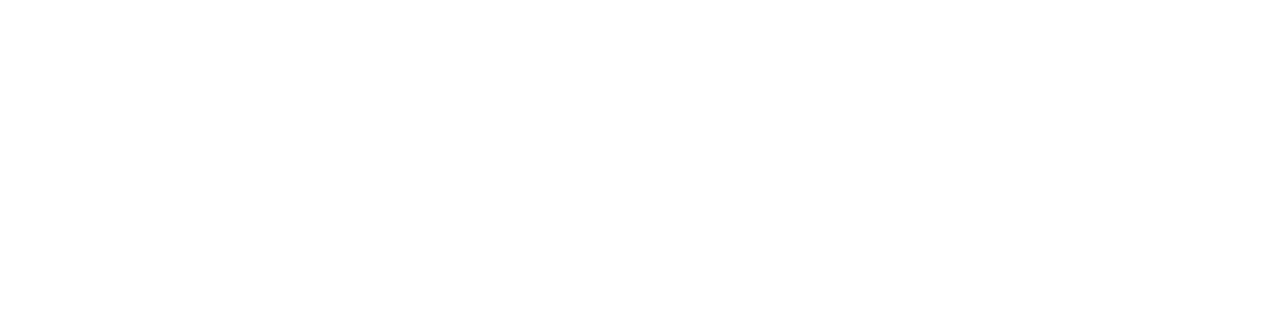
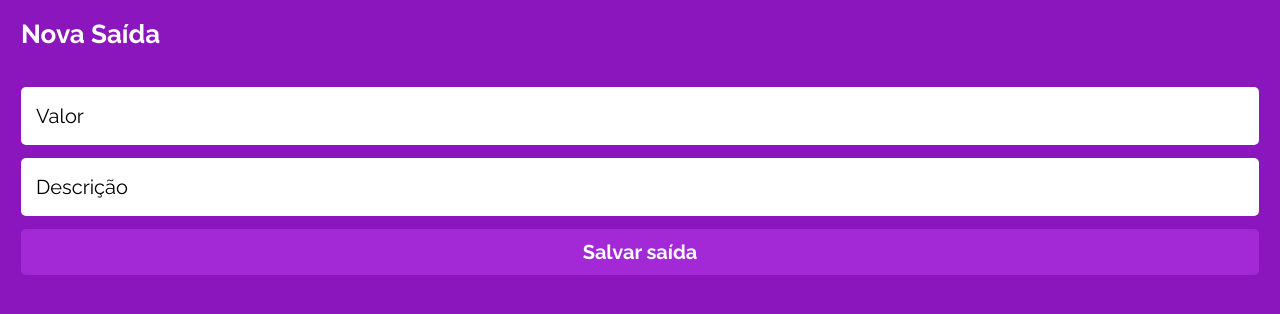
Before and after one commit to jvitorfeliciano/my-wallet, a React (Create React App) app: page /outflow in a window 1280 px wide. Before the commit this address had no page. Shown: the top 314 px of the page. Built offline with nearby package versions, Linux system fonts and the light colour scheme.

Commit message:
feat: add the outflow page route

```diff
--- a/src/App.js
+++ b/src/App.js
@@ -4,6 +4,7 @@
 import SignUpPage from "./pages/SignUpPage/SignUpPage";
 import ExtractPage from "./pages/ExtractPage/ExtractPage";
 import InflowPage from "./pages/InFlowPage/InFlowPage";
+import OutflowPage from "./pages/OutFlowPage/OutFlowPage";
 
 function App() {
   return (
@@ -14,6 +15,7 @@
         <Route path="/sign-up" element={<SignUpPage />} />
         <Route path="extract" element={<ExtractPage/>}/>
         <Route path ="/inflow" element={<InflowPage/>}/>
+        <Route path ="/outflow" element={<OutflowPage/>}/>
       </Routes>
     </BrowserRouter>
   );
--- a/src/pages/OutFlowPage/OutFlowPage.js
+++ b/src/pages/OutFlowPage/OutFlowPage.js
@@ -0,0 +1,42 @@
+import styled from "styled-components";
+import Button from "../../components/Button/Button";
+import Input from "../../components/Input/Input";
+
+export default function OutflowPage() {
+  return (
+    <Container>
+      <Title>
+        <h1>Nova Saída</h1>
+      </Title>
+      <form>
+        <Input type="text "placeholder="Valor" required/>
+        <Input type="text "placeholder="Descrição" required/>
+      </form>
+      <Button>Salvar saída</Button>
+    </Container>
+  );
+}
+
+const Container = styled.main`
+  height: 100vh;
+  width: 100vw;
+  background-color: #8c16be;
+  display: flex;
+  flex-direction: column;
+  align-items: center;
+  padding: 21px;
+  form {
+    width: 100%;
+  }
+  h1 {
+    font-family: "Raleway";
+    font-style: normal;
+    font-weight: 700;
+    font-size: 26px;
+    color: #ffffff;
+  }
+`;
+const Title = styled.h1`
+  width:100%;
+  margin-bottom: 40px;
+`
```
